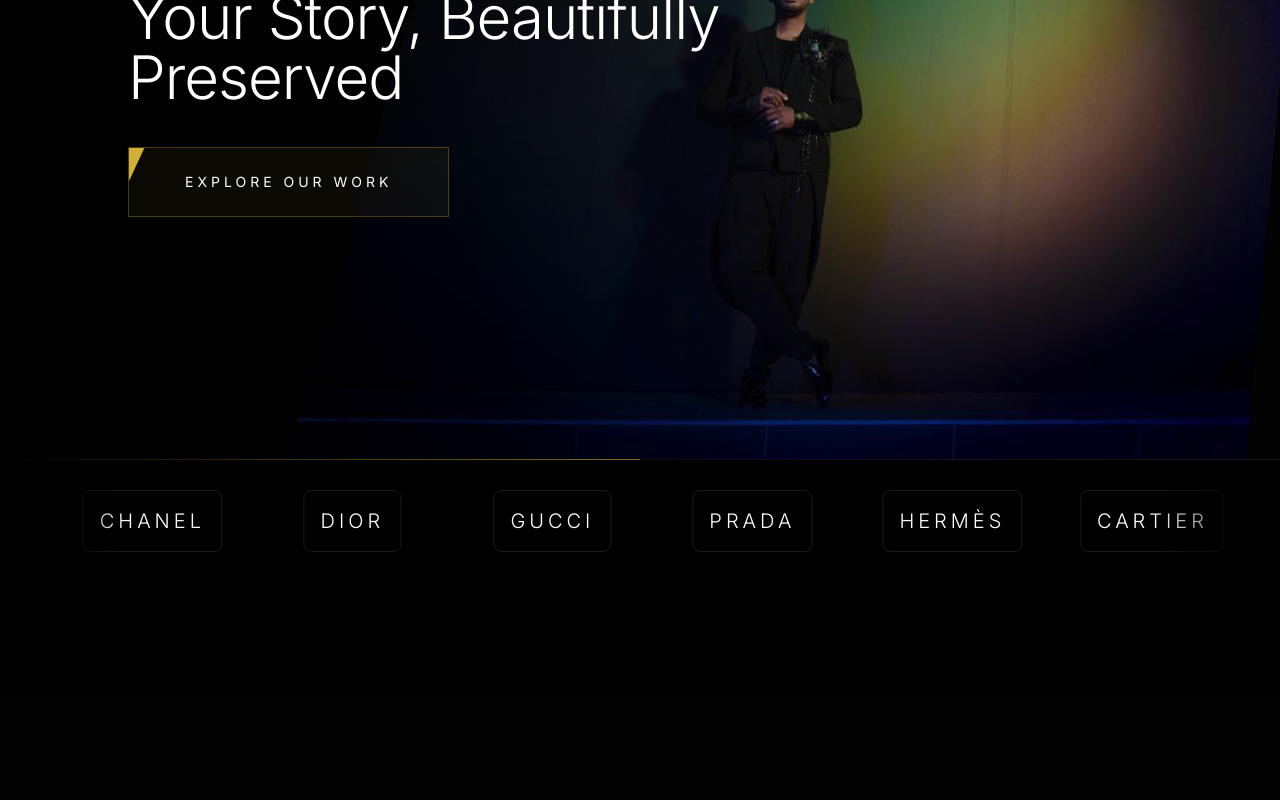
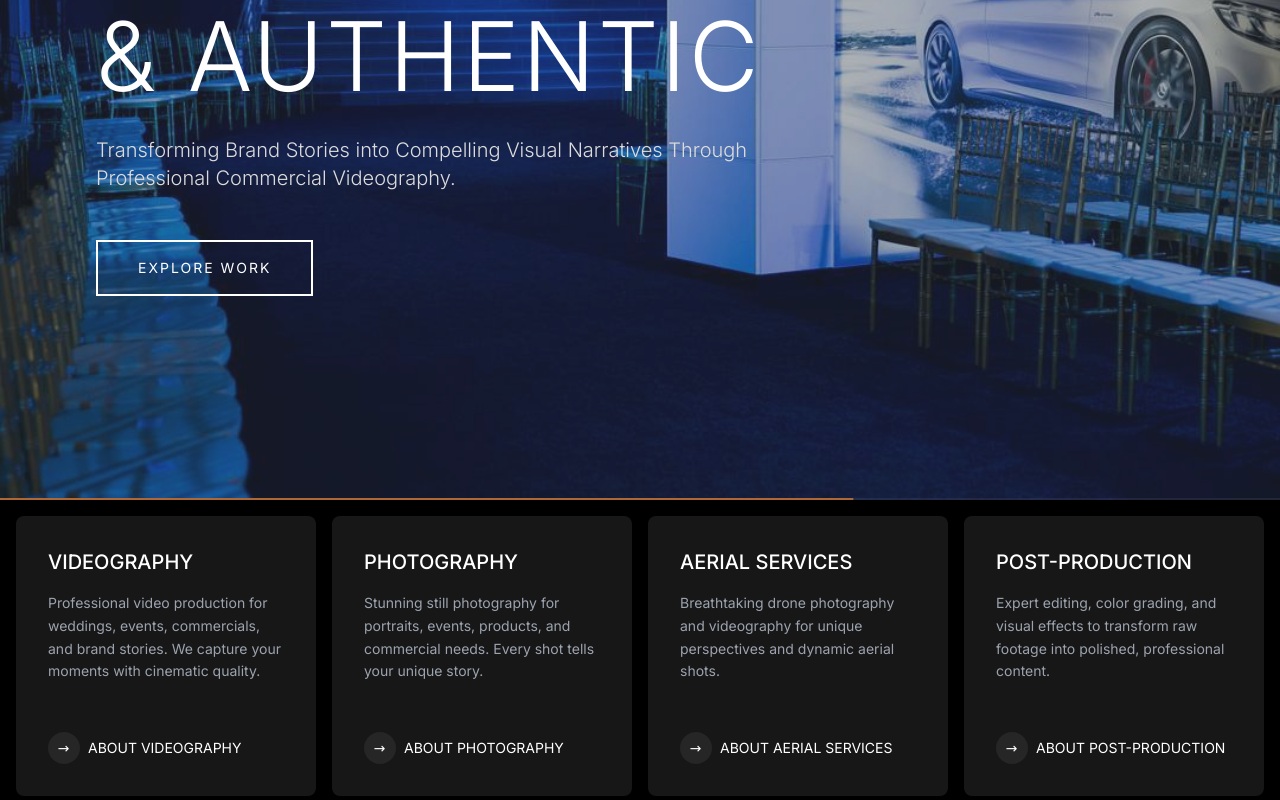
Before and after one commit to NqobileRSA/Kandeeco-Prototype, a Next.js app: page / in a window 1280 px wide. Shown: the part 300-1100 px from the top of the page. Built offline with nearby package versions, Linux system fonts and the light colour scheme.

Commit message:
New hero section

```diff
--- a/app/LandingPage/Hero.tsx
+++ b/app/LandingPage/Hero.tsx
@@ -3,28 +3,28 @@ import React, { useEffect, useState } from "react";
 
 const slides = [
   {
-    label: "Wedding Photography",
-    title: "Capturing Love Stories With Artistry",
+    topText: "CINEMATIC",
+    bottomText: "& INNOVATIVE",
+    description:
+      "Creating Premium Commercial Films That Elevate Your Brand Through Strategic Storytelling and Creative Direction.",
     image: "/assets/img1.jpg",
-    button: "View Wedding Portfolio",
+    button: "VIEW SHOWREEL",
   },
   {
-    label: "Authentic Moments",
-    title: "Your Story, Beautifully Preserved",
-    image: "/assets/img2.jpg",
-    button: "Explore Our Work",
+    topText: "VISUAL",
+    bottomText: "& AUTHENTIC",
+    description:
+      "Transforming Brand Stories into Compelling Visual Narratives Through Professional Commercial Videography.",
+    image: "/assets/img3.jpg",
+    button: "EXPLORE WORK",
   },
   {
-    label: "Professional Excellence",
-    title: "Award-Winning Photography",
-    image: "/assets/img3.jpg",
-    button: "See Our Recognition",
-  },
-  {
-    label: "Timeless Memories",
-    title: "Photography That Tells Your Story",
-    image: "assets/img4.jpg",
-    button: "Start Your Journey",
+    topText: "PREMIUM",
+    bottomText: "& PROGRESSIVE",
+    description:
+      "Delivering High-End Video Production Services That Capture Your Brand's Unique Vision and Values.",
+    image: "/assets/img2.jpg",
+    button: "START PROJECT",
   },
 ];
 
@@ -35,10 +35,6 @@ const Hero: React.FC = () => {
     setCurrentSlide((prev) => (prev + 1) % slides.length);
   };
 
-  // const handlePrev = () => {
-  //   setCurrentSlide((prev) => (prev - 1 + slides.length) % slides.length);
-  // };
-
   useEffect(() => {
     const interval = setInterval(() => {
       handleNext();
@@ -48,103 +44,69 @@ const Hero: React.FC = () => {
   }, []);
 
   return (
-    <section className="relative h-[95vh] overflow-hidden">
+    <section className="relative h-screen overflow-hidden bg-[#171717]  bg-gradient-to-r from-[rgba(52,62,72,0.72)] via-[rgba(70,68,69,1)] to-[#fe8429] bg-cover bg-center bg-no-repeat">
       {/* Slides */}
       <div className="relative h-full">
         {slides.map((slide, index) => (
           <div
             key={index}
-            className={`absolute top-0 left-0 w-full h-full transition-opacity duration-1000 ${
+            className={`absolute rounded-lg p-8 top-0 left-0 w-full h-full transition-opacity duration-1000 ${
               index === currentSlide
                 ? "opacity-100"
                 : "opacity-0 pointer-events-none"
             }`}
           >
-            {/* Overlay */}
-            <div className="absolute inset-0 bg-gradient-to-r from-black via-black/40 to-transparent z-10" />
+            {/* Gradient Overlay */}
+            <div className="absolute inset-0 bg-[#343E48]/40 z-10" />
 
-            {/* Hero Image */}
+            {/* Background Image/Video */}
             <div
-              className={`absolute top-0 right-0 w-full md:w-[75%] h-full bg-cover bg-center transition-transform duration-[6s] ${
-                index === currentSlide
-                  ? "scale-100 skew-x-[-5deg] opacity-90"
-                  : "scale-[1.05] skew-x-[-5deg] opacity-50"
+              className={`absolute inset-0 w-full h-full bg-cover bg-center transition-transform duration-[6s] ${
+                index === currentSlide ? "scale-100" : "scale-110"
               }`}
               style={{
                 backgroundImage: `url(${slide.image})`,
-                clipPath: "polygon(15% 0, 100% 0, 100% 100%, 0% 100%)",
               }}
             />
 
-            {/* Text Content */}
-            <div className="absolute top-1/2 left-6 md:left-32 transform -translate-y-1/2 z-20 max-w-[90%] md:max-w-[700px]">
-              <div className="text-[#D4AF37] text-sm uppercase tracking-[8px] mb-4 md:mb-6 flex items-center before:content-[''] before:w-8 before:h-[1px] before:bg-[#D4AF37] before:mr-4">
-                {slide.label}
+            {/* Content Container */}
+            <div className="absolute inset-0 flex flex-col justify-center items-start px-8 md:px-24 z-20">
+              <div className="max-w-4xl">
+                {/* Main Heading */}
+                <h1 className="flex flex-col">
+                  <span className="text-[#FFFFFF] text-6xl md:text-8xl font-light tracking-wide mb-2">
+                    {slide.topText}
+                  </span>
+                  <span className="text-[#FFFFFF] text-6xl md:text-8xl font-light tracking-wide">
+                    {slide.bottomText}
+                  </span>
+                </h1>
+
+                {/* Description */}
+                <p className="text-[#DCDCDC] text-lg md:text-xl font-light mt-8 mb-12 max-w-2xl leading-relaxed">
+                  {slide.description}
+                </p>
+
+                {/* Button */}
+                <a
+                  href="#work"
+                  className="inline-flex items-center px-10 py-4 border-2 border-[#FFFFFF] text-[#FFFFFF] text-sm tracking-[2px] hover:bg-[#FF852A] hover:border-[#FF852A] hover:text-[#FFFFFF] transition-all duration-300"
+                >
+                  {slide.button}
+                </a>
               </div>
-              <h1 className="text-white text-3xl md:text-6xl font-light leading-tight tracking-[-1px] mb-6 md:mb-10">
-                {slide.title}
-              </h1>
-              <a
-                href="#work"
-                className="inline-flex items-center px-10 py-4 md:px-14 md:py-6 border border-[#D4AF37]/30 bg-[#D4AF37]/5 text-white text-xs md:text-sm uppercase tracking-[4px] relative transition-all overflow-hidden group"
-              >
-                <span className="absolute inset-0 bg-[#D4AF37] transform -translate-x-full skew-x-[-25deg] group-hover:translate-x-0 transition-transform" />
-                <span className="relative z-10 group-hover:text-black">
-                  {slide.button}
-                </span>
-              </a>
             </div>
           </div>
         ))}
       </div>
-      {/*
-      {/* Controls */}
-      {/* <div className="absolute bottom-6 md:bottom-12 right-6 md:right-12 z-20 flex items-center gap-6 md:gap-12 bg-black/60 p-4 px-6 md:px-8 backdrop-blur">
-        <button
-          onClick={handlePrev}
-          className="bg-none border-none text-[#D4AF37] cursor-pointer px-2 py-1 opacity-60 transition-opacity duration-300 uppercase text-xs md:text-sm tracking-[3px] hover:opacity-100"
-        >
-          Previous
-        </button>
-        <span className="text-white text-xs md:text-sm tracking-[3px]">
-          {String(currentSlide + 1).padStart(2, "0")} —{" "}
-          {String(slides.length).padStart(2, "0")}
-        </span>
-        <button
-          onClick={handleNext}
-          className="bg-none border-none text-[#D4AF37] cursor-pointer px-2 py-1 opacity-60 transition-opacity duration-300 uppercase text-xs md:text-sm tracking-[3px] hover:opacity-100"
-        >
-          Next
-        </button>
-      </div> */}
 
       {/* Progress Bar */}
-      <div className="absolute bottom-0 left-0 w-full h-[1px] bg-[#D4AF37]/10">
+      <div className="absolute bottom-0 left-0 w-full h-[2px] bg-[#DCDCDC]/10">
         <div
-          className="h-full bg-[#D4AF37] origin-left transition-transform duration-[5000ms]"
+          className="h-full bg-[#FF852A] origin-left transition-transform duration-[5000ms]"
           style={{ transform: `scaleX(${(currentSlide + 1) / slides.length})` }}
         />
       </div>
-
-      {/* Bottom Info Section */}
-      {/* <div className="absolute bottom-6 md:bottom-12 left-6 md:left-32 z-20 grid grid-cols-1 md:grid-cols-2 gap-6 md:gap-16 bg-black/60 p-6 md:p-8 backdrop-blur">
-        <div>
-          <h3 className="text-[#D4AF37] text-sm uppercase tracking-[4px] mb-2 md:mb-3 flex items-center before:content-[''] before:w-5 before:h-[1px] before:bg-[#D4AF37] before:mr-2 md:before:mr-4">
-            Featured
-          </h3>
-          <p className="text-white text-base md:text-lg">
-            Luxury Brand Experience
-          </p>
-        </div>
-        <div>
-          <h3 className="text-[#D4AF37] text-sm uppercase tracking-[4px] mb-2 md:mb-3 flex items-center before:content-[''] before:w-5 before:h-[1px] before:bg-[#D4AF37] before:mr-2 md:before:mr-4">
-            Recognition
-          </h3>
-          <p className="text-white text-base md:text-lg">
-            Grand Prix Cannes Lions 2024
-          </p>
-        </div>
-      </div>  */}
     </section>
   );
 };
--- a/app/LandingPage/Services.tsx
+++ b/app/LandingPage/Services.tsx
@@ -1,72 +1,68 @@
-"use client";
+import React from "react";
 
-import React from "react";
-import { ArrowRight } from "lucide-react";
-import { motion } from "framer-motion";
+interface Service {
+  title: string;
+  description: string;
+  link: string;
+}
 
-const services = [
+const services: Service[] = [
   {
-    title: "Film Production",
-    description: "Award-winning cinematography and storytelling",
-    image: "/assets/img2.jpg",
-    link: "#contact",
+    title: "VIDEOGRAPHY",
+    description:
+      "Professional video production for weddings, events, commercials, and brand stories. We capture your moments with cinematic quality.",
+    link: "#",
   },
   {
-    title: "Commercial Photography",
-    description: "Capturing moments that sell your vision",
-    image: "/assets/img3.jpg",
-    link: "#contact",
+    title: "PHOTOGRAPHY",
+    description:
+      "Stunning still photography for portraits, events, products, and commercial needs. Every shot tells your unique story.",
+    link: "#",
   },
   {
-    title: "Brand Design",
-    description: "Visual identities that stand out",
-    image: "/assets/img4.jpg",
-    link: "#contact",
+    title: "AERIAL SERVICES",
+    description:
+      "Breathtaking drone photography and videography for unique perspectives and dynamic aerial shots.",
+    link: "#",
+  },
+  {
+    title: "POST-PRODUCTION",
+    description:
+      "Expert editing, color grading, and visual effects to transform raw footage into polished, professional content.",
+    link: "#",
   },
 ];
 
-const Services = () => {
+const Services: React.FC = () => {
   return (
-    <section className="bg-white py-12">
-      <div className="relative z-10 max-w-7xl mx-auto px-4">
-        {/* Grid Layout */}
-        <div className="grid grid-cols-1 md:grid-cols-3 gap-2">
+    <div className="w-full bg-black">
+      <div className="grid grid-cols-1 sm:grid-cols-2 lg:grid-cols-4 gap-4 p-4">
         {services.map((service, index) => (
-            <motion.div
+          <div
             key={index}
-              initial={{ opacity: 0, y: 20 }}
-              whileInView={{ opacity: 1, y: 0 }}
-              viewport={{ once: true }}
-              transition={{ delay: index * 0.2 }}
-              className="relative h-[500px] group cursor-pointer overflow-hidden"
+            className="bg-neutral-900 rounded-lg p-8 flex flex-col justify-between min-h-[280px] hover:bg-neutral-800 transition-all duration-300"
           >
-              {/* Background Image */}
-              <div
-                className="absolute inset-0 bg-cover bg-center transition-transform duration-500 group-hover:scale-105"
-                style={{ backgroundImage: `url(${service.image})` }}
-              />
-
-              {/* Gradient Overlay */}
-              <div className="absolute inset-0 bg-gradient-to-t from-black/80 via-black/40 to-transparent opacity-0 group-hover:opacity-100 transition-opacity duration-500" />
-
-              {/* Content */}
-              <div className="absolute inset-0 flex flex-col justify-end p-8 opacity-0 group-hover:opacity-100 transition-opacity duration-500">
-                <h3 className="text-2xl text-white font-light mb-4">
+            <div>
+              <h2 className="text-white text-xl font-medium mb-4">
                 {service.title}
-                </h3>
-                <p className="text-white/70 mb-6">{service.description}</p>
+              </h2>
+              <p className="text-gray-400 text-sm leading-relaxed">
+                {service.description}
+              </p>
+            </div>
             <a
               href={service.link}
-                  className="inline-flex items-center gap-2 text-[#D4AF37] hover:text-white transition-colors"
+              className="inline-flex items-center text-white text-sm mt-6 group"
             >
-                  Learn More <ArrowRight className="w-4 h-4" />
+              <div className="w-8 h-8 rounded-full bg-neutral-800 group-hover:bg-neutral-700 flex items-center justify-center mr-2 transition-colors">
+                <span className="transform rotate-45">↗</span>
+              </div>
+              ABOUT {service.title}
             </a>
           </div>
-            </motion.div>
         ))}
       </div>
     </div>
-    </section>
   );
 };
 
--- a/app/page.tsx
+++ b/app/page.tsx
@@ -7,6 +7,7 @@ import CallToAction from "./LandingPage/CallToAction";
 import Footer from "@/components/Footer";
 import LogoScroller from "./LandingPage/LogoScroller";
 import Team from "./LandingPage/Team";
+import Services from "./LandingPage/Services";
 // import Services from "./LandingPage/Services";
 
 export default function Home() {
@@ -14,6 +15,7 @@ export default function Home() {
     <>
       <Navbar />
       <Hero />
+      <Services />
       <LogoScroller />
       {/* <Services /> */}
       <AboutUs />
```
Also changed, not shown: components/Navbar.tsx (+46 -31 lines). Lines whose indentation alone changed are shown as unchanged.
